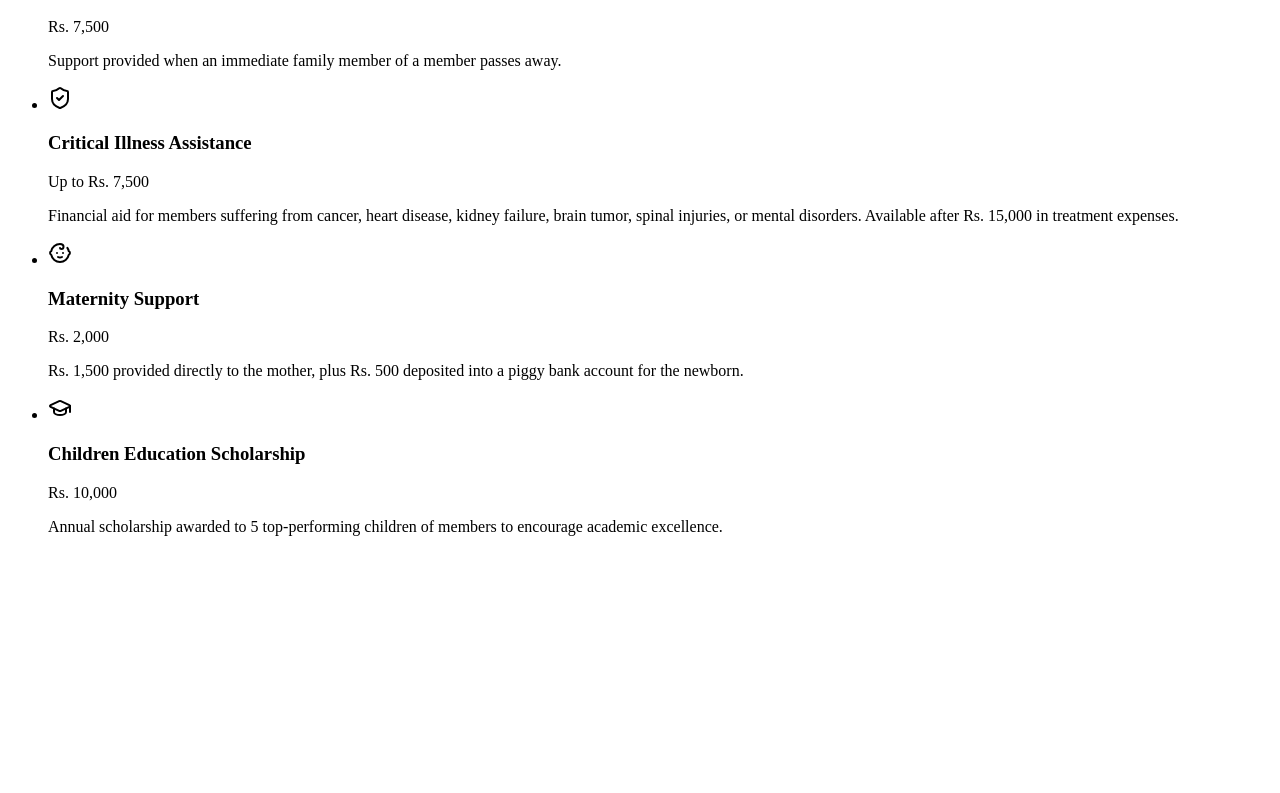
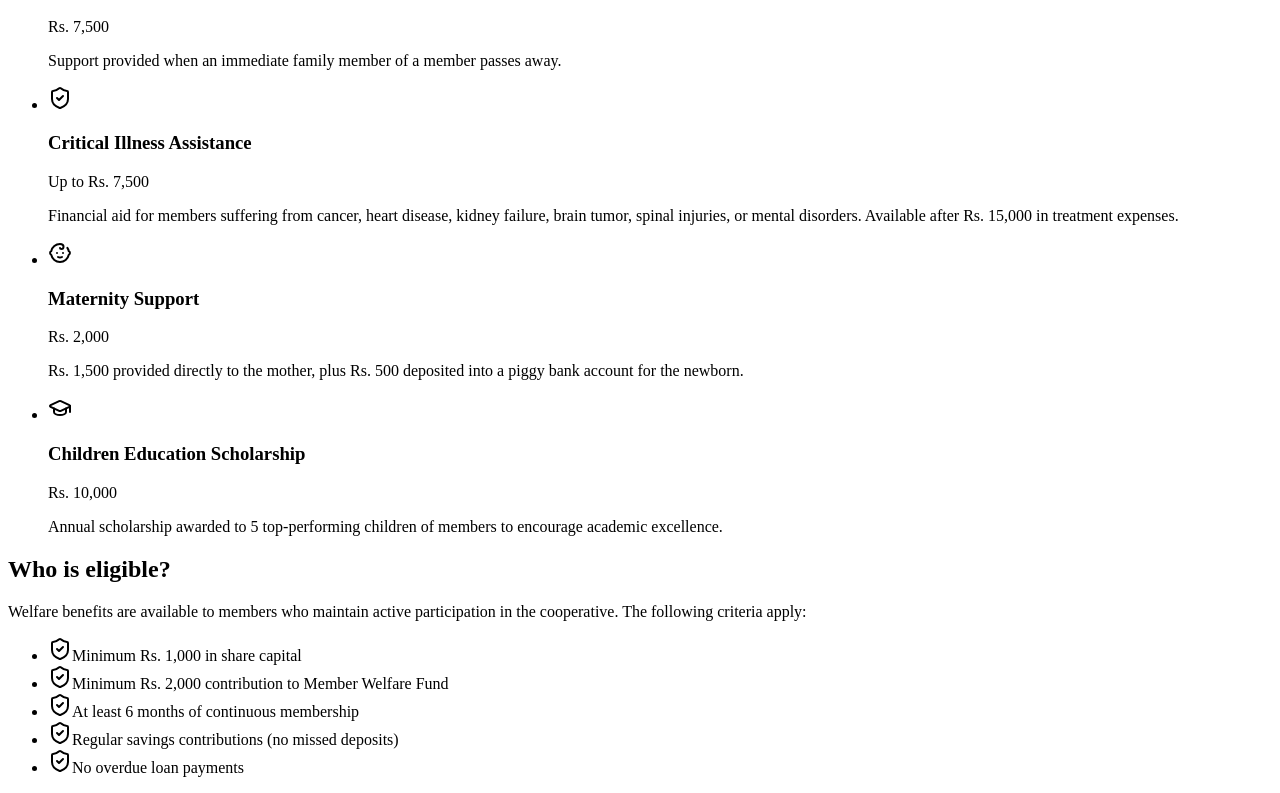
Before and after one commit to opdemon87-rgb/Subhavana-Saving-and-Credit-Cooperative-Ltf, a Next.js app in the folder Development/: page /welfare in a window 1280 px wide. Shown: the part 447-1240 px from the top of the page. Before the commit the page ends 999 px from the top, so only its background shows below. Built offline with nearby package versions, Linux system fonts and the light colour scheme.

Commit message:
Adding  member welfare eligibility section with participation requirements

```diff
--- a/Development/frontend/pages/welfare.tsx
+++ b/Development/frontend/pages/welfare.tsx
@@ -117,7 +117,36 @@ export default function WelfarePage() {
         </div>
       </section>
 
-      {/* Eligibility and Important Notes will be added in the next parts */}
+      {/* Eligibility */}
+      <section className="bg-secondary py-16 md:py-24">
+        <div className="mx-auto max-w-7xl px-4">
+          <div className="grid gap-10 lg:grid-cols-2 lg:items-center">
+            <div>
+              <h2 className="text-3xl font-bold tracking-tight md:text-4xl">
+                Who is eligible?
+              </h2>
+
+              <p className="mt-3 text-muted-foreground">
+                Welfare benefits are available to members who maintain active participation
+                in the cooperative. The following criteria apply:
+              </p>
+
+              <ul className="mt-6 flex flex-col gap-3">
+                {eligibility.map((item) => (
+                  <li key={item} className="flex items-start gap-3 text-sm">
+                    <span className="mt-0.5 flex size-5 shrink-0 items-center justify-center rounded-full bg-primary text-primary-foreground">
+                      <ShieldCheck className="size-3" aria-hidden="true" />
+                    </span>
+                    {item}
+                  </li>
+                ))}
+              </ul>
+            </div>
+
+            {/* Important Notes will be added in Part 4 */}
+          </div>
+        </div>
+      </section>
     </div>
   )
 }
```
